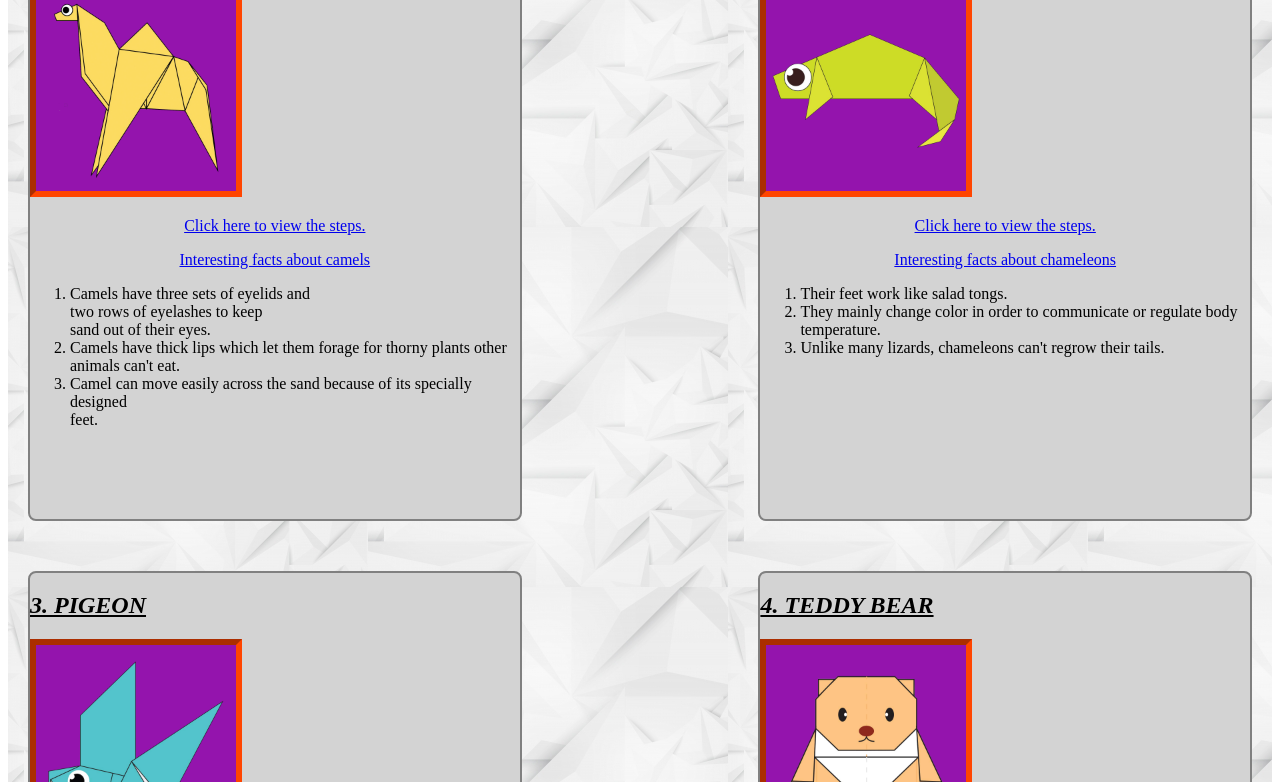
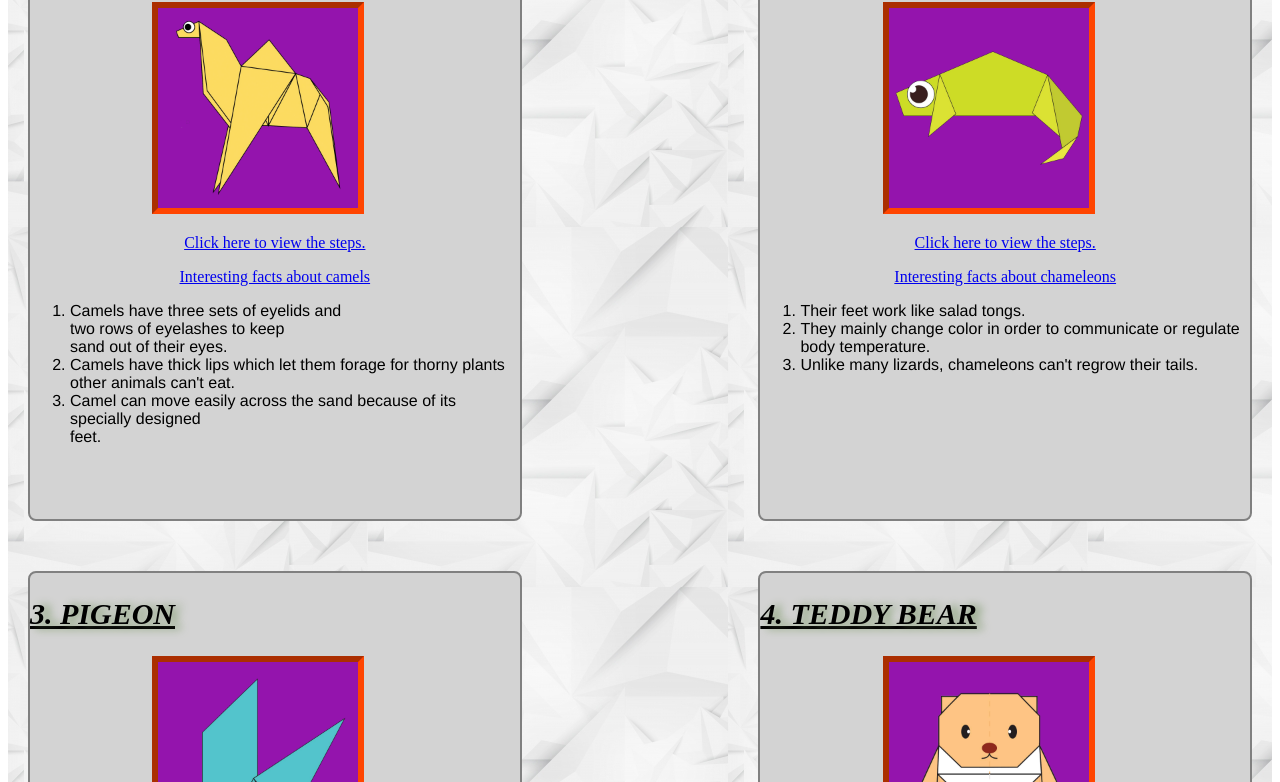
Before and after one commit to Satyaki-Sarkar/Origami-Website-3, a plain HTML site: page index.html in a window 1280 px wide. Shown: the part 396-1178 px from the top of the page. Drawn offline with Linux system fonts and the light colour scheme.

Commit message:
Origami Website 3

```diff
--- a/style.css
+++ b/style.css
@@ -49,14 +49,24 @@ img{
     text-align: center;
 }
 
-.origami li{
-    font-style: georgian;
+.origami ol{
+    font-family: 'Franklin Gothic Medium', 'Arial Narrow', Arial, sans-serif;
 }
 
 .origami img{
     align-self: center;
     border: 6px solid orangered;
     border-style: inset;
+}
+
+.origami h2{
+    font-weight: bold;
+    font-size: 30px;
+    text-shadow: 6px 0px 8px rgb(128,156,110);
+}
+
+.origami img{
+    margin-left: 25%;
 }
 
 .group1{
```
